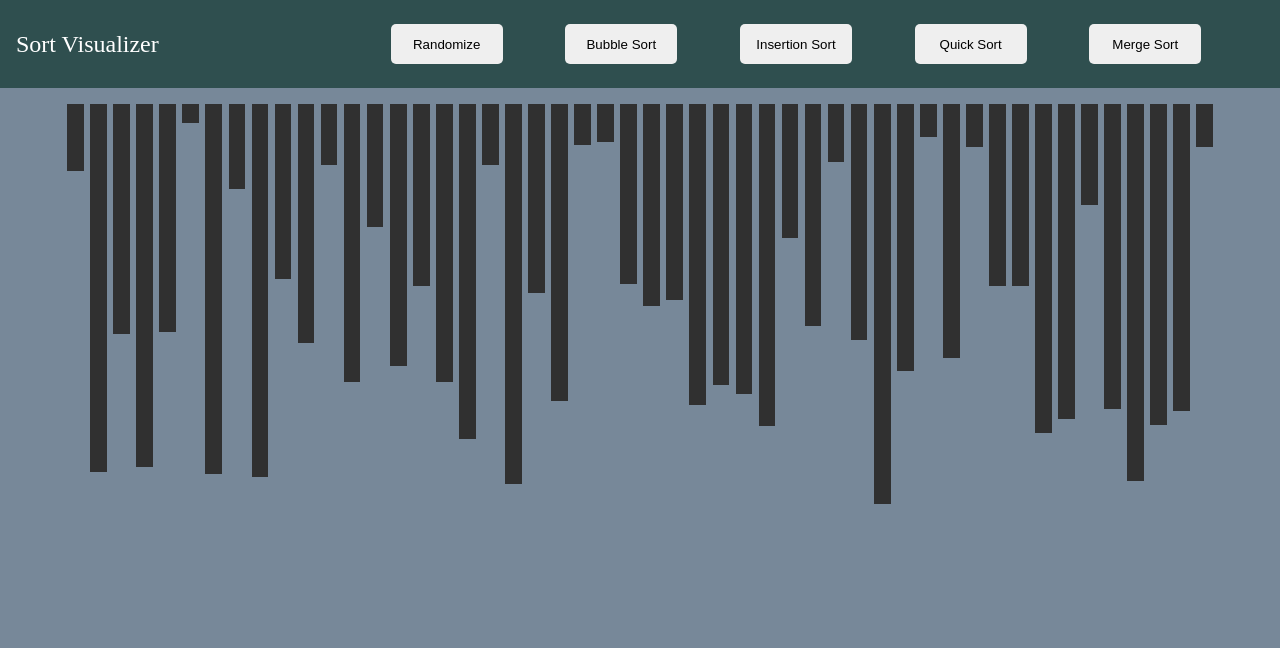
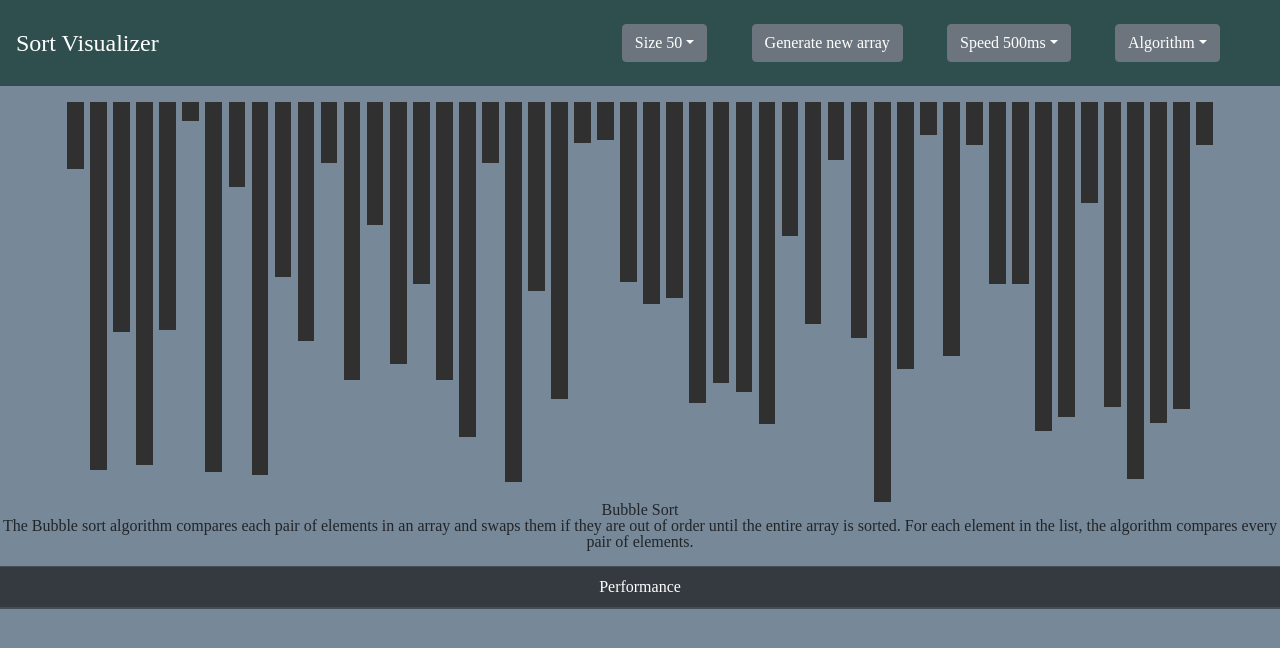
Before and after one commit to yenszen/sorting-algo-visualizer, a React (Create React App) app: page / in a window 1280 px wide. Shown: the top 648 px of the page. Built offline with nearby package versions, Linux system fonts and the light colour scheme; the HTML template or start-up script is replaced by a standard one.

Commit message:
styled menu with dropdowns, started bubble sort info card

```diff
--- a/package.json
+++ b/package.json
@@ -6,9 +6,11 @@
     "@testing-library/jest-dom": "^5.11.5",
     "@testing-library/react": "^11.1.1",
     "@testing-library/user-event": "^12.2.0",
+    "bootstrap": "^4.5.3",
     "react": "^17.0.1",
     "react-dom": "^17.0.1",
     "react-scripts": "4.0.0",
+    "reactstrap": "^8.7.1",
     "web-vitals": "^0.2.4"
   },
   "scripts": {
--- a/src/components/App.css
+++ b/src/components/App.css
@@ -17,26 +17,10 @@
   font-size: x-large;
 }
 
-.menu div {
-  width: 75%;
+.menu .controls {
+  width: 55%;
   display: flex;
   justify-content: space-evenly;
-}
-
-.menu button {
-  height: 2.5rem;
-  width: 7rem;
-  border-radius: 5px;
-  border: 0;
-}
-
-button:focus {
-  outline: none;
-  box-shadow: none;
-}
-
-button:hover {
-  cursor: pointer;
 }
 
 .main {
--- a/src/components/Main.js
+++ b/src/components/Main.js
@@ -4,24 +4,28 @@ import { getBubbleSortAnimations } from "../algorithms/BubbleSort";
 import { getInsertionSortAnimation } from "../algorithms/InsertionSort";
 import { getQuickSortAnimation } from "../algorithms/QuickSort";
 import { getMergeSortAnimation } from "../algorithms/MergeSort";
+import BubbleInfo from "../information/BubbleInfo";
 
 function Main() {
   const [array, setArray] = useState([]);
+  const [speed, setSpeed] = useState(500);
+  const [arrSize, setArrSize] = useState(50);
 
   useEffect(() => {
     generateArray();
+    // eslint-disable-next-line
   }, []);
 
   const generateArray = () => {
     const arr = [];
-    for (let i = 0; i < 50; i++) {
+    for (let i = 0; i < arrSize; i++) {
       arr.push(getRandomArbitrary(10, 400));
     }
     setArray(arr);
   };
 
   // VARIABLES
-  const ANIMATION_MS = 10;
+  const ANIMATION_MS = speed;
   const MAIN_COLOUR = "#303030";
   const SWAP_COLOUR = "turquoise";
   const OVERWRITE_COLOUR = "red";
@@ -197,6 +201,10 @@ function Main() {
         insertionSort={insertionSort}
         quickSort={quickSort}
         mergeSort={mergeSort}
+        speed={speed}
+        setSpeed={setSpeed}
+        arrSize={arrSize}
+        setArrSize={setArrSize}
       />
       <div className="main">
         {array.map((value, index) => {
@@ -209,6 +217,7 @@ function Main() {
           );
         })}
       </div>
+      <BubbleInfo />
     </React.Fragment>
   );
 }
--- a/src/components/Menu.js
+++ b/src/components/Menu.js
@@ -1,4 +1,11 @@
-import React from "react";
+import React, { useState } from "react";
+import {
+  Button,
+  ButtonDropdown,
+  DropdownToggle,
+  DropdownMenu,
+  DropdownItem,
+} from "reactstrap";
 
 function Menu({
   generateArray,
@@ -6,16 +13,87 @@ function Menu({
   insertionSort,
   quickSort,
   mergeSort,
+  speed,
+  setSpeed,
+  arrSize,
+  setArrSize,
 }) {
+  const [speedOpen, setSpeedOpen] = useState(false);
+  const [sizeOpen, setSizeOpen] = useState(false);
+  const [sortOpen, setSortOpen] = useState(false);
+  const [sortMode, setSortMode] = useState("Algorithm");
+
+  const speedToggle = () => setSpeedOpen(!speedOpen);
+  const sizeToggle = () => setSizeOpen(!sizeOpen);
+  const sortToggle = () => setSortOpen(!sortOpen);
+
   return (
     <div className="menu">
       <h1>Sort Visualizer</h1>
-      <div>
-        <button onClick={generateArray}>Randomize</button>
-        <button onClick={bubbleSort}>Bubble Sort</button>
-        <button onClick={insertionSort}>Insertion Sort</button>
-        <button onClick={quickSort}>Quick Sort</button>
-        <button onClick={mergeSort}>Merge Sort</button>
+      <div className="controls">
+        <ButtonDropdown isOpen={sizeOpen} toggle={sizeToggle}>
+          <DropdownToggle caret>Size {arrSize}</DropdownToggle>
+          <DropdownMenu>
+            <DropdownItem onClick={() => setArrSize(10)}>10</DropdownItem>
+            <DropdownItem onClick={() => setArrSize(25)}>25</DropdownItem>
+            <DropdownItem onClick={() => setArrSize(50)}>50</DropdownItem>
+            <DropdownItem onClick={() => setArrSize(75)}>75</DropdownItem>
+            <DropdownItem onClick={() => setArrSize(100)}>100</DropdownItem>
+          </DropdownMenu>
+        </ButtonDropdown>
+
+        <Button color="secondary" onClick={generateArray}>
+          Generate new array
+        </Button>
+
+        <ButtonDropdown isOpen={speedOpen} toggle={speedToggle}>
+          <DropdownToggle caret>Speed {speed}ms</DropdownToggle>
+          <DropdownMenu>
+            <DropdownItem onClick={() => setSpeed(500)}>Slow</DropdownItem>
+            <DropdownItem onClick={() => setSpeed(50)}>Normal</DropdownItem>
+            <DropdownItem onClick={() => setSpeed(25)}>Fast</DropdownItem>
+            <DropdownItem onClick={() => setSpeed(10)}>Super fast</DropdownItem>
+            <DropdownItem onClick={() => setSpeed(1)}>Godspeed</DropdownItem>
+          </DropdownMenu>
+        </ButtonDropdown>
+
+        <ButtonDropdown isOpen={sortOpen} toggle={sortToggle}>
+          <DropdownToggle caret>{sortMode}</DropdownToggle>
+          <DropdownMenu>
+            <DropdownItem
+              onClick={() => {
+                bubbleSort();
+                setSortMode("Bubble Sort");
+              }}
+            >
+              Bubble Sort
+            </DropdownItem>
+            <DropdownItem
+              onClick={() => {
+                insertionSort();
+                setSortMode("Insertion Sort");
+              }}
+            >
+              Insertion Sort
+            </DropdownItem>
+            <DropdownItem
+              onClick={() => {
+                quickSort();
+                setSortMode("Quick Sort");
+              }}
+            >
+              Quick Sort
+            </DropdownItem>
+            <DropdownItem
+              onClick={() => {
+                mergeSort();
+                setSortMode("Merge Sort");
+              }}
+            >
+              Merge Sort
+            </DropdownItem>
+          </DropdownMenu>
+        </ButtonDropdown>
       </div>
     </div>
   );
--- a/src/index.js
+++ b/src/index.js
@@ -1,5 +1,6 @@
 import React from "react";
 import ReactDOM from "react-dom";
+import "bootstrap/dist/css/bootstrap.css";
 import "./index.css";
 import App from "./components/App";
 
--- /dev/null
+++ b/src/information/BubbleInfo.js
@@ -0,0 +1,27 @@
+import React from "react";
+import { Table } from "reactstrap";
+
+function BubbleInfo() {
+  return (
+    <div>
+      <h1>Bubble Sort</h1>
+      <p>
+        The Bubble sort algorithm compares each pair of elements in an array and
+        swaps them if they are out of order until the entire array is sorted.
+        For each element in the list, the algorithm compares every pair of
+        elements.
+      </p>
+      <br></br>
+      <Table dark>
+        <thead>
+          <th>Performance</th>
+        </thead>
+        <tbody>
+          <tr></tr>
+        </tbody>
+      </Table>
+    </div>
+  );
+}
+
+export default BubbleInfo;
```
Also changed, not shown: 1 other file (tests, documents, lock files or other folders).
